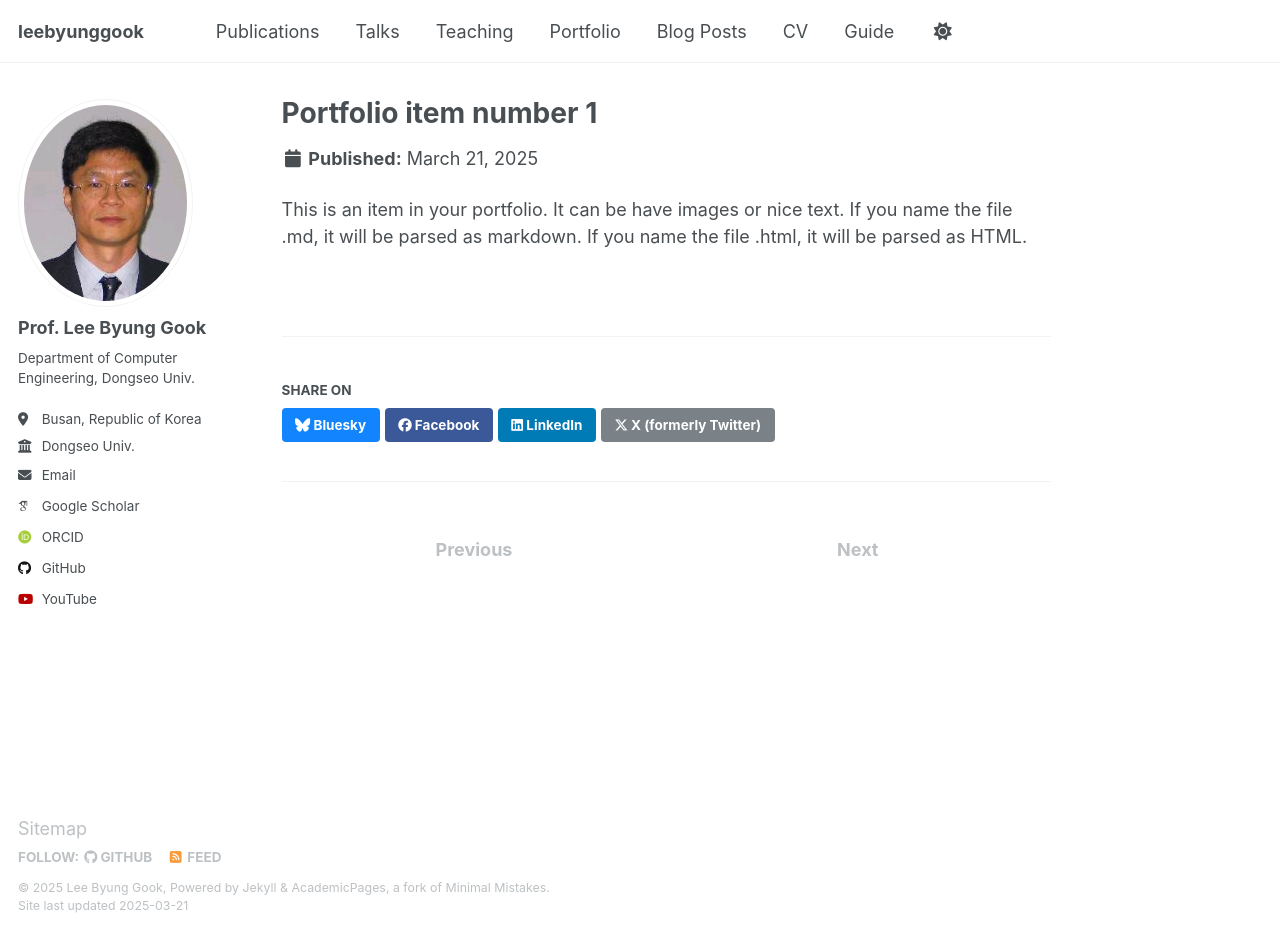
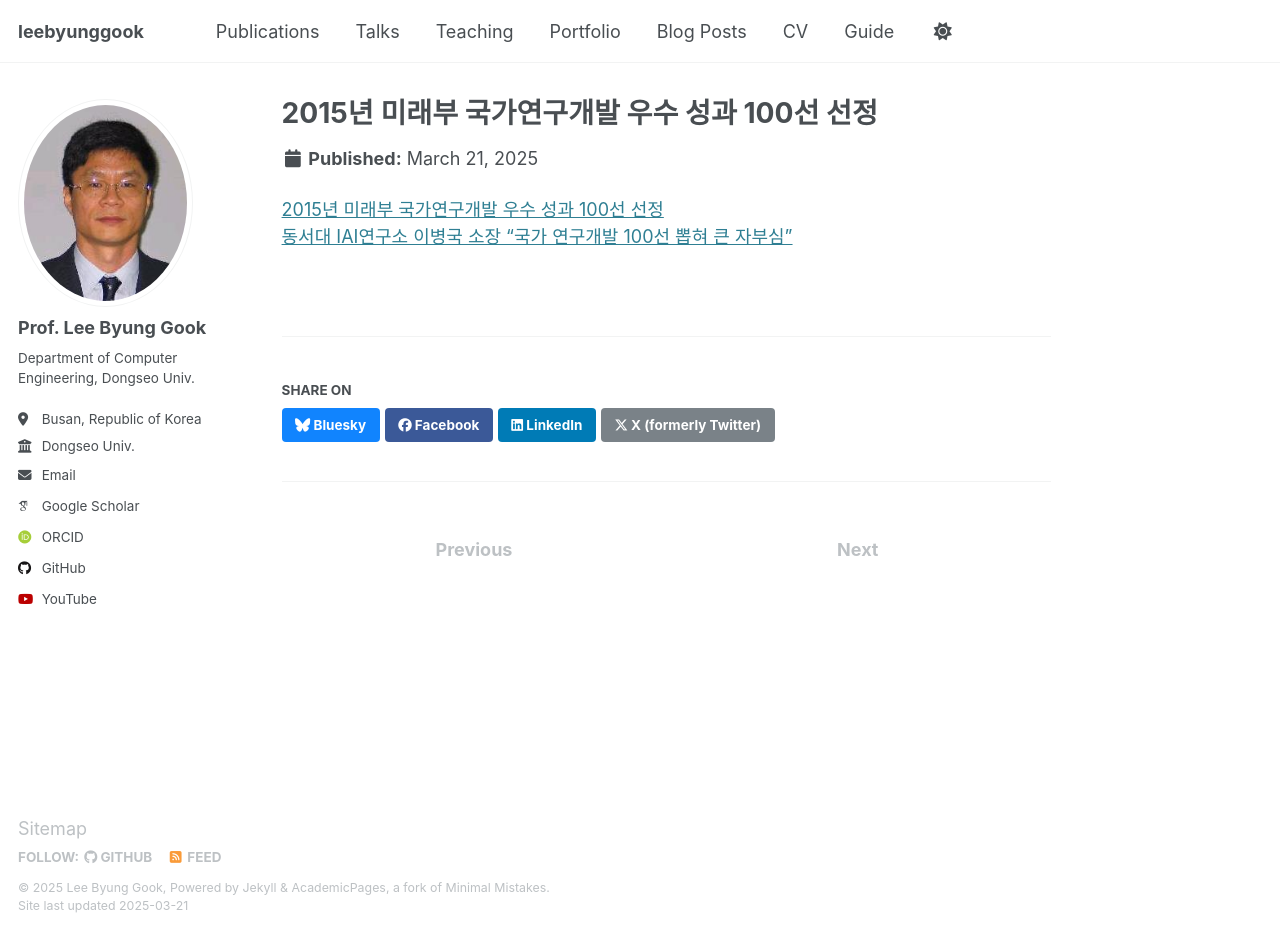
Before and after one commit to leebyunggook/leebyunggook.github.io, a Jekyll site: the page built from _portfolio/portfolio-1.md, in a window 1280 px wide and 934 px high. Built offline with Jekyll 4.4.1, drawn with Linux system fonts in a browser that asks for light colours; some web fonts are replaced.

Commit message:
Update portfolio-1.md

```diff
--- a/_portfolio/portfolio-1.md
+++ b/_portfolio/portfolio-1.md
@@ -1,7 +1,8 @@
 ---
-title: "Portfolio item number 1"
-excerpt: "Short description of portfolio item number 1<br/><img src='/images/500x300.png'>"
+title: "2015년 미래부 국가연구개발 우수 성과 100선 선정"
+excerpt: "2015년 미래부 국가연구개발 우수 성과 100선 선정<br/><img src='/images/busanilbo.png'>"
 collection: portfolio
 ---
 
-This is an item in your portfolio. It can be have images or nice text. If you name the file .md, it will be parsed as markdown. If you name the file .html, it will be parsed as HTML.
+[2015년 미래부 국가연구개발 우수 성과 100선 선정](http://kowon.dongseo.ac.kr/~lbg/cagd/R1510488.pdf)
+[동서대 IAI연구소 이병국 소장 "국가 연구개발 100선 뽑혀 큰 자부심"](https://www.busan.com/view/busan/view.php?code=20160101000082)
```
